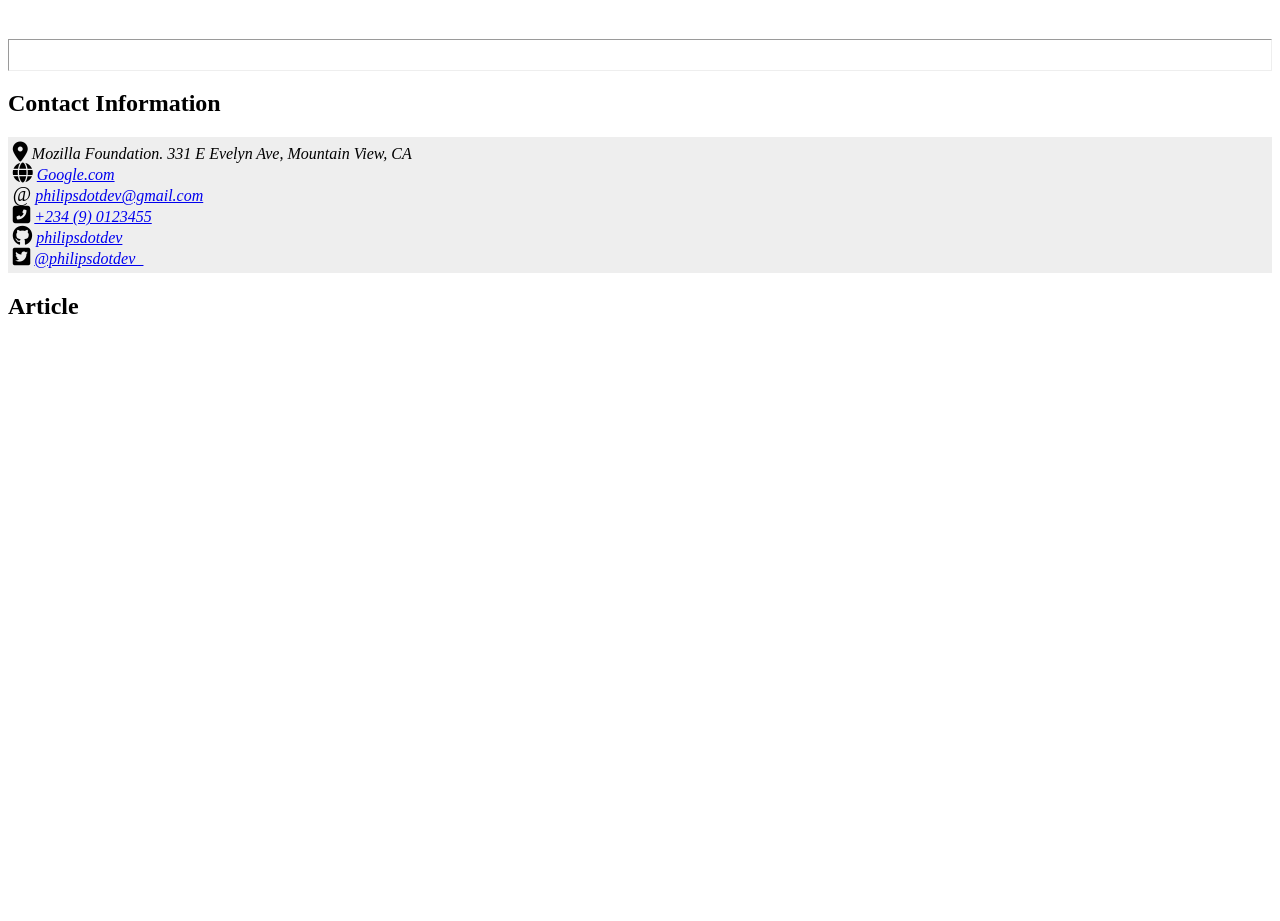
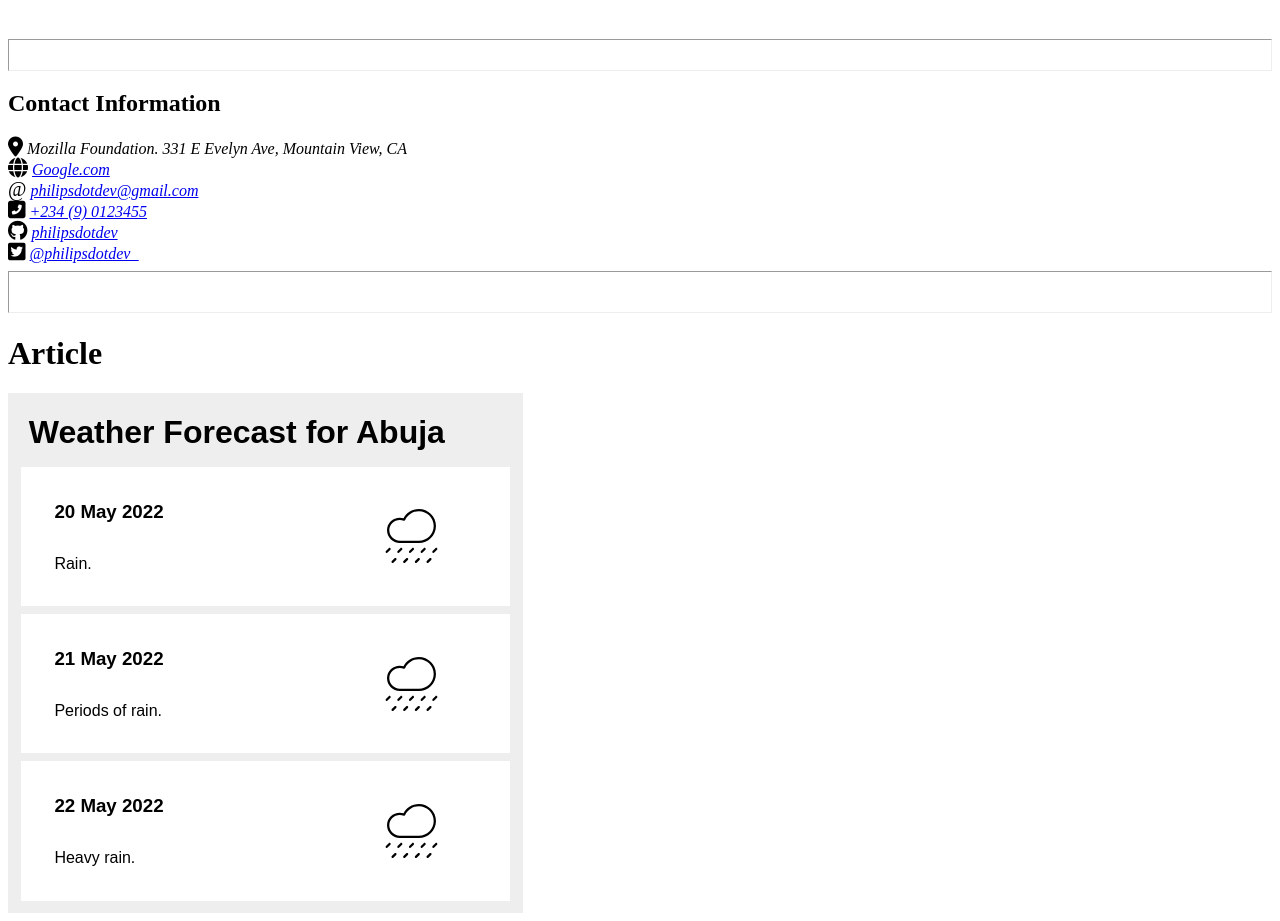
Before and after one commit to philipsdotdev/basic-html-css, a website: page index.html in a window 1280 px wide. Shown: the part 661-1582 px from the top of the page. Before the commit the page ends 1001 px from the top, so only its background shows below. Drawn offline with Linux system fonts and the light colour scheme.

Commit message:
Resized rain.svg

```diff
--- a/index.html
+++ b/index.html
@@ -68,8 +68,8 @@
 
     <!-- Address -->
     <h2>Contact Information</h2>
-    <address class="address">
-        <!-- address -->
+    <address>
+    <!-- address -->
     <i style="font-size:20px" class='	fas fa-map-marker-alt'></i> Mozilla Foundation. 331 E Evelyn Ave, Mountain View, CA<br>
 
     <!-- web address -->
@@ -81,15 +81,36 @@
     <!-- phone -->
     <i style="font-size:20px" class='fas fa-phone-square-alt'></i> <a href="tel:+23490123455">+234 (9) 0123455</a> <br>
 
-    <!-- giithub -->
+    <!-- github -->
     <i style="font-size:20px" class='fab fa-github'></i> <a href="https://www.github.com/philipsdotdev/">philipsdotdev</a> <br>
 
     <!-- twitter -->
     <i style="font-size:20px" class='fab fa-twitter-square'></i> <a href="https://www.twitter.com/philipsdotdev_">@philipsdotdev_</a>
     </address>
+    <hr class="horizontal-spacing">
 
     <!-- Article -->
-    <h2>Article</h2>
+    <h1>Article</h1>
+    <article class="weather-forecast">
+      <h1>Weather Forecast for Abuja</h1>
+
+      <article class="daily-forecast">
+        <h3>20 May 2022</h3>
+        <p>Rain.</p>
+      </article>
+
+      <article class="daily-forecast">
+        <h3>21 May 2022</h3>
+        <p>Periods of rain.</p>
+      </article>
+
+      <article class="daily-forecast">
+        <h3>22 May 2022</h3>
+        <p>Heavy rain.</p>
+      </article>
+
+    </article>
+
 
   </body>
 </html>
--- a/style.css
+++ b/style.css
@@ -1,6 +1,35 @@
-.address {
+.horizontal-spacing {
+    height: 40px;
+}
+
+
+.weather-forecast {
     margin: 0;
+    width: 40%;
     padding: .3rem;
     background-color: #eee;
-    font: 1 rem 'fira sans', sans-serif;
+    font: 1rem 'fira sans', sans-serif;
+    /** font-size: 1rem; **/
 }
+
+.weather-forecast > h1 {
+    padding: .5rem;
+    margin: .5rem;
+    font-size: 2rem;
+}
+
+.daily-forecast{
+    padding: .1rem;
+    margin: .5rem;
+    background: right/contain content-box border-box no-repeat url('media/rain.svg') white;
+    background-size: 40% 40%;
+    background-position: right;
+   }
+
+.daily-forecast > h2,
+.daily-forecast > h3,
+.daily-forecast > p {
+    border: none;
+    margin: 2rem;
+    font-size: .5 rem;
+}
```
Also changed, not shown: media/rain.svg (added).
